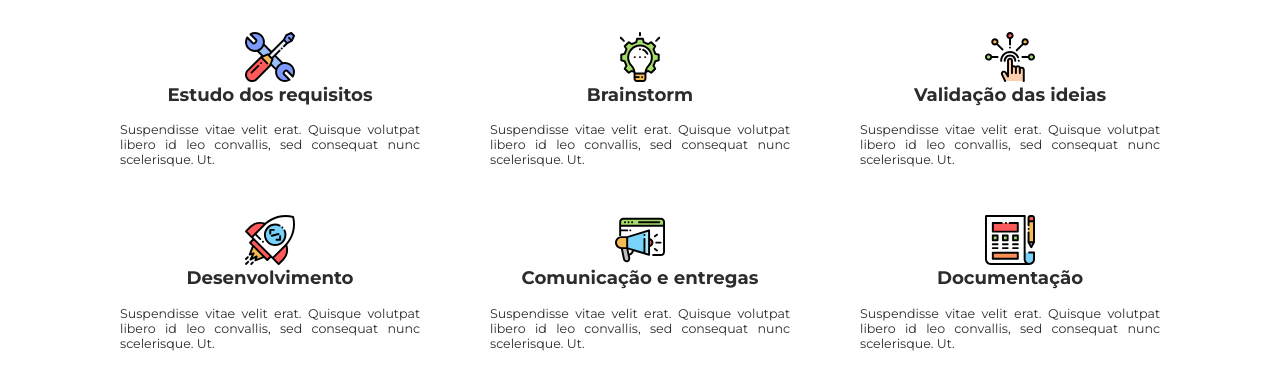
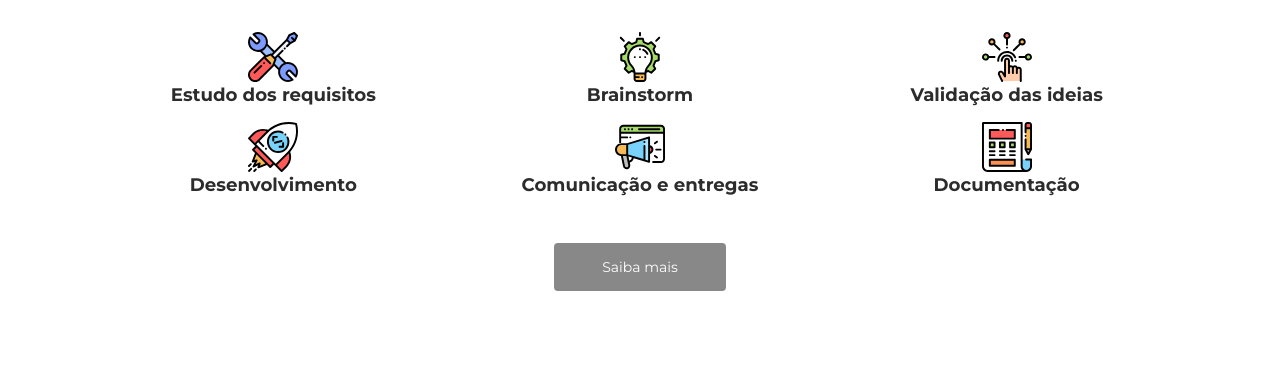
Before and after one commit to bhjlv/bhjlv.github.io, a React app: page /index in a window 1280 px wide. Shown: the part 2492-2878 px from the top of the page. Built offline with nearby package versions, Linux system fonts and the light colour scheme.

Commit message:
Adjust methodology section

```diff
--- a/public/index.html
+++ b/public/index.html
@@ -46,7 +46,7 @@
       rel="stylesheet"
       href="https://use.fontawesome.com/releases/v5.7.1/css/all.css"
     />
-    <title>Now UI Kit React by Creative Tim</title>
+    <title>Pending</title>
   </head>
   <body>
     <noscript>You need to enable JavaScript to run this app.</noscript>
--- a/src/assets/css/custom.css
+++ b/src/assets/css/custom.css
@@ -26,11 +26,8 @@
 }
 
 .howework {
-    display: flex;
-    flex-direction: column;
-    align-items: center;
-    justify-content: center;
     height: auto;
+    padding: 20px;
 }
 
 .tech-icon {
@@ -52,11 +49,15 @@
 }
 
 .workitem {
-    margin: 20px;
+    margin: 0;
+    padding: 0;
     display: flex;
     flex-direction: column;
     align-items: center;
+    justify-content: center;
     height: auto;
+    font-size: 14px;
+    text-align: center;
 }
     .workimg {
         width: 50px;
--- a/src/views/examples/landing-page-sections/Metodologia.js
+++ b/src/views/examples/landing-page-sections/Metodologia.js
@@ -17,6 +17,7 @@ import dev_svg from '../../../assets/svg/rocket.svg'
 import documentation_svg from '../../../assets/svg/browser.svg'
 import validation_svg from '../../../assets/svg/finger.svg'
 import requirements_svg from '../../../assets/svg/wrench.svg'
+import undraw_roadmap from '../../../assets/svg/undraw_roadmap.svg'
 
 function Metodologia () {
     return (
@@ -33,54 +34,41 @@ function Metodologia () {
                     </h5>
                 </Col>
                 </Row>
+                <Row>
+                    <Col>
                         <Container className="howework">
                             <Row>
                                 <Col className="workitem">
                                 <img src={requirements_svg} className="workimg" alt=""></img>
                                 <h5 className="worktitle">Estudo dos requisitos</h5>
-                    <h6 className="workdescription">
-                        Suspendisse vitae velit erat. Quisque volutpat libero id leo convallis, sed consequat nunc scelerisque. Ut.
-                    </h6>
                                 </Col>
                                 <Col className="workitem">
                                 <img src={brainstorm_svg} className="workimg" alt=""></img>
                                 <h5 className="worktitle">Brainstorm</h5>
-                    <h6 className="workdescription">
-                        Suspendisse vitae velit erat. Quisque volutpat libero id leo convallis, sed consequat nunc scelerisque. Ut.
-                    </h6>
                                 </Col>
                                 <Col className="workitem">
                                 <img src={validation_svg} className="workimg" alt=""></img>
                                 <h5 className="worktitle">Validação das ideias</h5>
-                    <h6 className="workdescription">
-                        Suspendisse vitae velit erat. Quisque volutpat libero id leo convallis, sed consequat nunc scelerisque. Ut.
-                    </h6>
                                 </Col>
                             </Row>
                             <Row>
                                 <Col className="workitem">
                                 <img src={dev_svg} className="workimg" alt=""></img>
                                 <h5 className="worktitle">Desenvolvimento</h5>
-                    <h6 className="workdescription">
-                        Suspendisse vitae velit erat. Quisque volutpat libero id leo convallis, sed consequat nunc scelerisque. Ut.
-                    </h6>
                                 </Col>
                                 <Col className="workitem">
                                 <img src={communication_svg} className="workimg" alt=""></img>
                                 <h5 className="worktitle">Comunicação e entregas</h5>
-                    <h6 className="workdescription">
-                        Suspendisse vitae velit erat. Quisque volutpat libero id leo convallis, sed consequat nunc scelerisque. Ut.
-                    </h6>
                                 </Col>
                                 <Col className="workitem">
                                 <img src={documentation_svg} className="workimg" alt=""></img>
                                 <h5 className="worktitle">Documentação</h5>
-                    <h6 className="workdescription">
-                        Suspendisse vitae velit erat. Quisque volutpat libero id leo convallis, sed consequat nunc scelerisque. Ut.
-                    </h6>
                                 </Col>
                             </Row>
                         </Container>
+                    </Col>
+                </Row>
+
                 <div className="text-center">
                 <button class="btn btn-default btn-lg">Saiba mais</button>
                 </div>
```
Also changed, not shown: public/manifest.json, src/assets/svg/undraw_roadmap.svg (added). Lines whose indentation alone changed are shown as unchanged.
